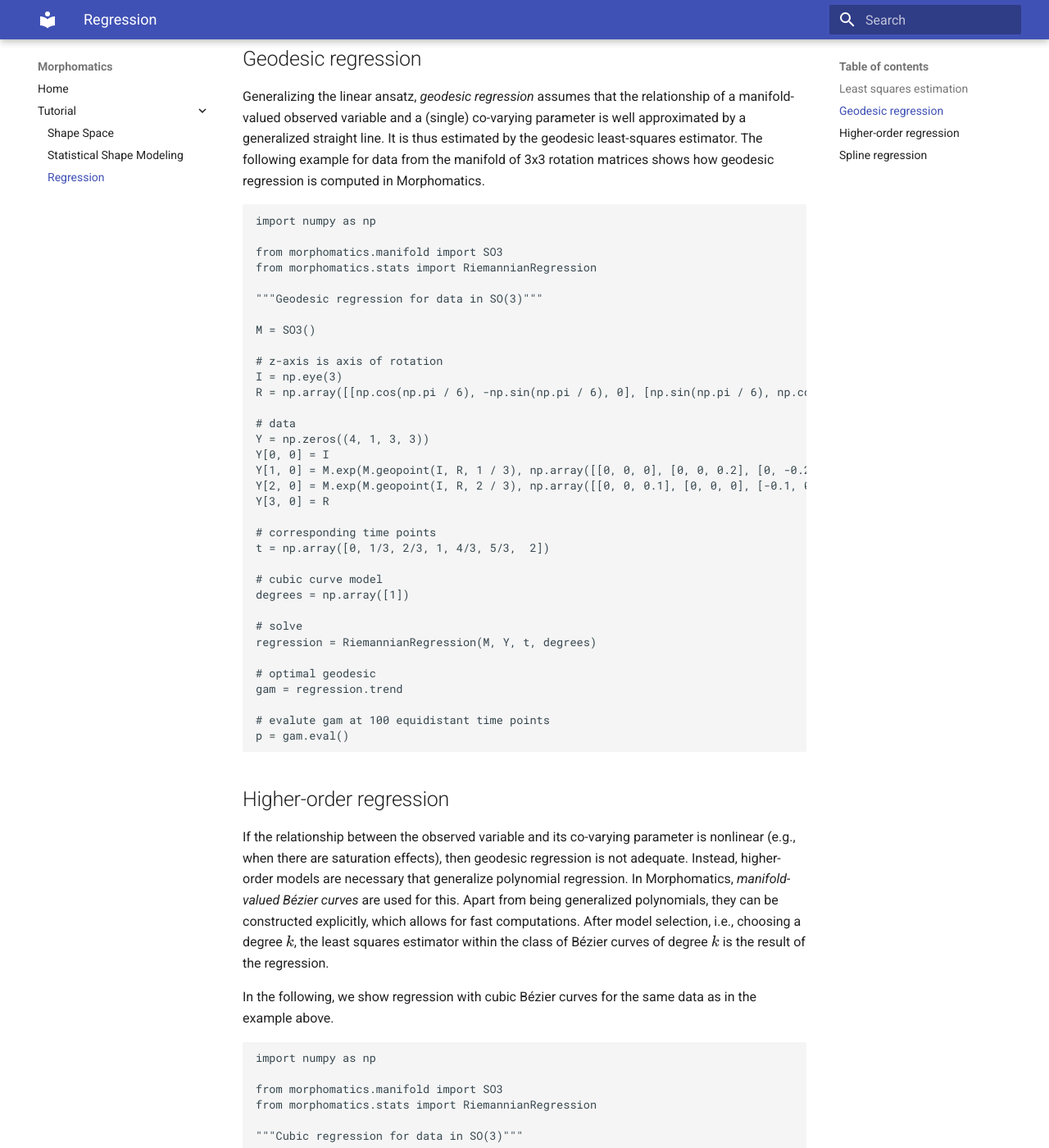
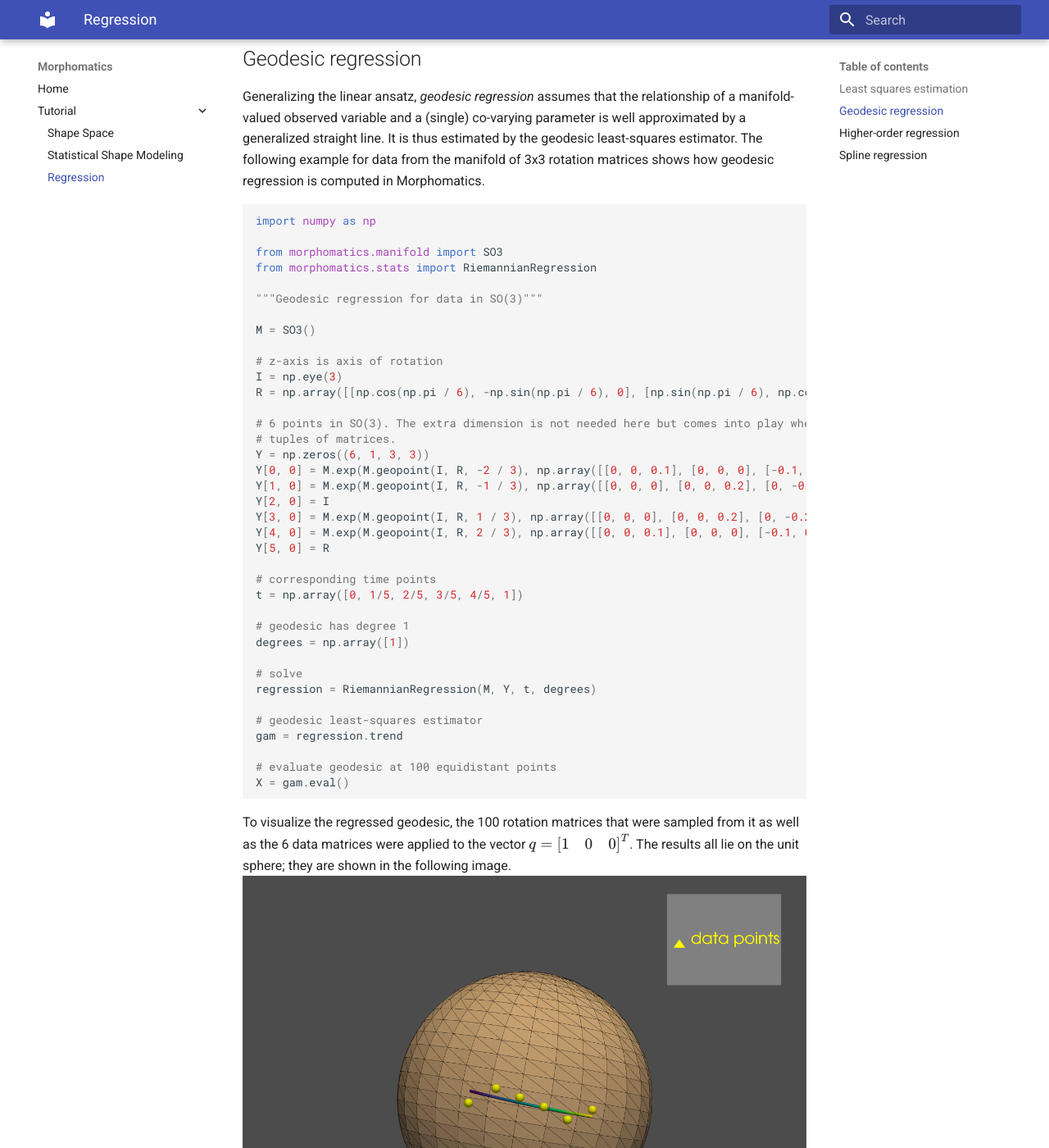
Before and after one commit to morphomatics/morphomatics.github.io, an MkDocs documentation site: the page built from docs/tutorial_regression.md, in a window 1280 px wide and 1400 px high, scrolled down 855 px. Shown: the whole window at 82% size. Built offline with MkDocs 1.6.1 and Material for MkDocs 9.7.7, drawn with Linux system fonts in a browser that asks for light colours; some of the changed text lies outside the part shown.

Commit message:
finished regression tutorial

````diff
--- a/docs/tutorial_regression.md
+++ b/docs/tutorial_regression.md
@@ -27,7 +27,7 @@
 Generalizing the linear ansatz, _geodesic regression_ assumes that the relationship of a manifold-valued observed variable and a (single) co-varying parameter is well approximated by a generalized straight line.
 It is thus estimated by the geodesic least-squares estimator. The following example for data from the manifold of 3x3 rotation matrices shows how geodesic regression is computed in Morphomatics.
 
-```
+```py
 import numpy as np
 
 from morphomatics.manifold import SO3
@@ -41,28 +41,40 @@
 I = np.eye(3)
 R = np.array([[np.cos(np.pi / 6), -np.sin(np.pi / 6), 0], [np.sin(np.pi / 6), np.cos(np.pi / 6), 0], [0, 0, 1]])
 
-# data
-Y = np.zeros((4, 1, 3, 3))
-Y[0, 0] = I
-Y[1, 0] = M.exp(M.geopoint(I, R, 1 / 3), np.array([[0, 0, 0], [0, 0, 0.2], [0, -0.2, 0]]))
-Y[2, 0] = M.exp(M.geopoint(I, R, 2 / 3), np.array([[0, 0, 0.1], [0, 0, 0], [-0.1, 0, 0]]))
-Y[3, 0] = R
+# 6 points in SO(3). The extra dimension is not needed here but comes into play when the data consists of
+# tuples of matrices.
+Y = np.zeros((6, 1, 3, 3))
+Y[0, 0] = M.exp(M.geopoint(I, R, -2 / 3), np.array([[0, 0, 0.1], [0, 0, 0], [-0.1, 0, 0]]))
+Y[1, 0] = M.exp(M.geopoint(I, R, -1 / 3), np.array([[0, 0, 0], [0, 0, 0.2], [0, -0.2, 0]]))
+Y[2, 0] = I
+Y[3, 0] = M.exp(M.geopoint(I, R, 1 / 3), np.array([[0, 0, 0], [0, 0, 0.2], [0, -0.2, 0]]))
+Y[4, 0] = M.exp(M.geopoint(I, R, 2 / 3), np.array([[0, 0, 0.1], [0, 0, 0], [-0.1, 0, 0]]))
+Y[5, 0] = R
 
 # corresponding time points
-t = np.array([0, 1/3, 2/3, 1, 4/3, 5/3,  2])
+t = np.array([0, 1/5, 2/5, 3/5, 4/5, 1])
 
-# cubic curve model
+# geodesic has degree 1
 degrees = np.array([1])
 
 # solve
 regression = RiemannianRegression(M, Y, t, degrees)
 
-# optimal geodesic
+# geodesic least-squares estimator
 gam = regression.trend
 
-# evalute gam at 100 equidistant time points
-p = gam.eval()
+# evaluate geodesic at 100 equidistant points
+X = gam.eval()
+
 ```
+To visualize the regressed geodesic, the 100 rotation matrices that were sampled from it as well as the 6 data matrices
+were applied to the vector $q=\begin{bmatrix} 1 & 0 & 0 \end{bmatrix}^T$. The results all lie on the unit sphere;
+they are shown in the following image.
+![Geodesic Regression](geodesic_regression.png)
+**Figure 1** Geodesic regression in SO(3) visualized by applying each matrix to the vector $q=\begin{bmatrix} 1 & 0 & 0 \end{bmatrix}^T$.
+The yellow spheres are the rotations of q by the data points. Applying each of the 100 samples of the optimal geodesic yields the colored curve
+(color indicating parametrization).
+
 
 ## Higher-order regression
 
@@ -73,13 +85,13 @@
 
 In the following, we show regression with cubic Bézier curves for the same data as in the example above.
 
-```
+```py
 import numpy as np
 
 from morphomatics.manifold import SO3
 from morphomatics.stats import RiemannianRegression
 
-"""Cubic regression for data in SO(3)"""
+"""Regression with cubic curves for data in SO(3)"""
 
 M = SO3()
 
@@ -87,29 +99,89 @@
 I = np.eye(3)
 R = np.array([[np.cos(np.pi / 6), -np.sin(np.pi / 6), 0], [np.sin(np.pi / 6), np.cos(np.pi / 6), 0], [0, 0, 1]])
 
-# data
-Y = np.zeros((4, 1, 3, 3))
-Y[0, 0] = I
-Y[1, 0] = M.exp(M.geopoint(I, R, 1 / 3), np.array([[0, 0, 0], [0, 0, 0.2], [0, -0.2, 0]]))
-Y[2, 0] = M.exp(M.geopoint(I, R, 2 / 3), np.array([[0, 0, 0.1], [0, 0, 0], [-0.1, 0, 0]]))
-Y[3, 0] = R
+Y = np.zeros((6, 1, 3, 3))
+Y[0, 0] = M.exp(M.geopoint(I, R, -2 / 3), np.array([[0, 0, 0.1], [0, 0, 0], [-0.1, 0, 0]]))
+Y[1, 0] = M.exp(M.geopoint(I, R, -1 / 3), np.array([[0, 0, 0], [0, 0, 0.2], [0, -0.2, 0]]))
+Y[2, 0] = I
+Y[3, 0] = M.exp(M.geopoint(I, R, 1 / 3), np.array([[0, 0, 0], [0, 0, 0.2], [0, -0.2, 0]]))
+Y[4, 0] = M.exp(M.geopoint(I, R, 2 / 3), np.array([[0, 0, 0.1], [0, 0, 0], [-0.1, 0, 0]]))
+Y[5, 0] = R
 
 # corresponding time points
-t = np.array([0, 1/3, 2/3, 1, 4/3, 5/3,  2])
+t = np.array([0, 1/5, 2/5, 3/5, 4/5, 1])
 
-# degree of a cubic Bézier curve is 3
+# cubic Bézier curve have degree 3
 degrees = np.array([3])
 
 # solve
 regression = RiemannianRegression(M, Y, t, degrees)
 
-# optimal cubic Bézier curve
+# cubic least-squares estimator
 bet = regression.trend
 
-# evalute bet at 100 equidistant time points
-p = bet.eval()
+# evaluate the curve at 100 equidistant points
+X = bet.eval()
+
 ```
+The results can be visulized as for geodesic regression. Note that the cubic curve describes the data a lot better than the geodesic.
+
+![Cubic Regression](cubic_regression.png)
+**Figure 2** Regression with cubic Bézier curves in SO(3) visualized by applying each matrix to the vector $q=\begin{bmatrix} 1 & 0 & 0 \end{bmatrix}^T$.
+The yellow spheres are the rotations of q by the data points. Applying each of the 100 samples of the optimal geodesic yields the colored curve
+(color indicating parametrization).
 
 ## Spline regression
 
-TODO: example code
+Generalized Bézier curves can be joined together in a differentiable way. The resulting _Bézier splines_ are very flexible
+and, thus, allow to describe many phenomena. In particular, since there are closed Bézier splines,
+they can be used to model cyclic behavior like the motion of the heart.
+
+```py
+import numpy as np
+
+from morphomatics.manifold import SO3
+from morphomatics.stats import RiemannianRegression
+
+"""Regression with closed splines for data in SO(3)"""
+
+M = SO3()
+
+# z-axis is axis of rotation
+I = np.eye(3)
+Rz = np.array([[np.cos(np.pi / 6), -np.sin(np.pi / 6), 0], [np.sin(np.pi / 6), np.cos(np.pi / 6), 0], [0, 0, 1]])
+# x-axis is axis of rotation
+Rx = np.array([[1, 0, 0], [0, np.cos(np.pi / 6), -np.sin(np.pi / 6)], [0, np.sin(np.pi / 6), np.cos(np.pi / 6)]])
+
+Y = np.zeros((4, 1, 3, 3))
+Y[0, 0] = I
+Y[1, 0] = Rz
+Y[2, 0] = Rx @ Rz
+Y[3, 0] = Rx
+
+# spline consisting of 2 cubic segments (first and last segment must be at least cubic)
+degrees = np.array([3, 3])
+
+# time points between 0 and 2 because we have two segments
+t = np.array([1/3, 2/3, 4/3, 5/3])
+
+# solve for closed spline
+regression = RiemannianRegression(M, Y, t, degrees, iscycle=True)
+
+# least-squares estimator within the class of closed Bézier splines with two cubic segments
+bet = regression.trend
+
+# evaluate the spline at 100 equidistant points
+X = bet.eval(time=np.linspace(0, bet.nsegments, 100))
+
+```
+
+Again, the results can be visualized on the sphere. Note that the computed closed spline interpolates the data points in this case.
+The reason for this is that we have only 4 data points and the same number of degrees of freedom. In general though, regression assumes noisy measurements and,
+thus, least-squares optimization and not interpolation is the goal.
+
+
+![Spline Regression](spline_regression.png)
+**Figure 3** Regression with closed Bézier splines consisting of 2 cubic segments in SO(3). Results are visualized by
+applying each matrix to the vector $q=\begin{bmatrix} 1 & 0 & 0 \end{bmatrix}^T$.
+The yellow spheres are the rotations of q by the data points. Applying each of the 100 samples of the optimal geodesic yields the colored curve
+(color indicating parametrization).
````
Also changed, not shown: docs/cubic_regression.png (added), docs/geodesic_regression.png (added), docs/spline_regression.png (added).
